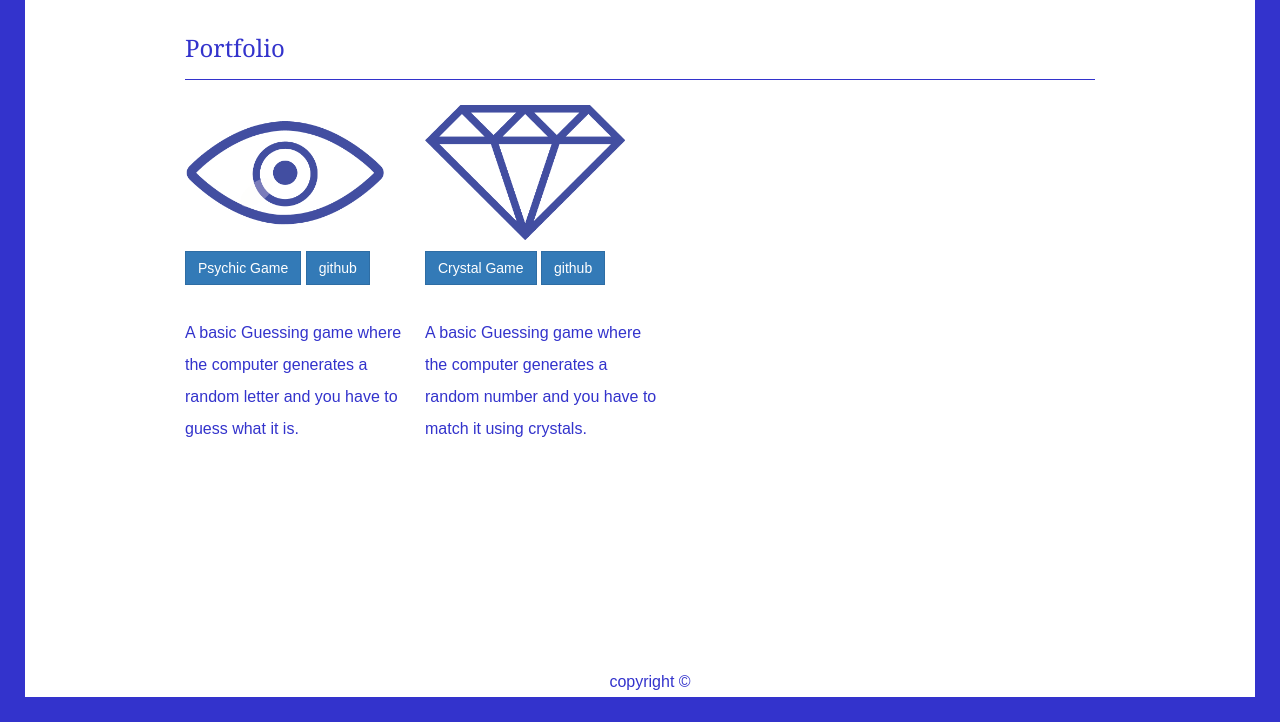
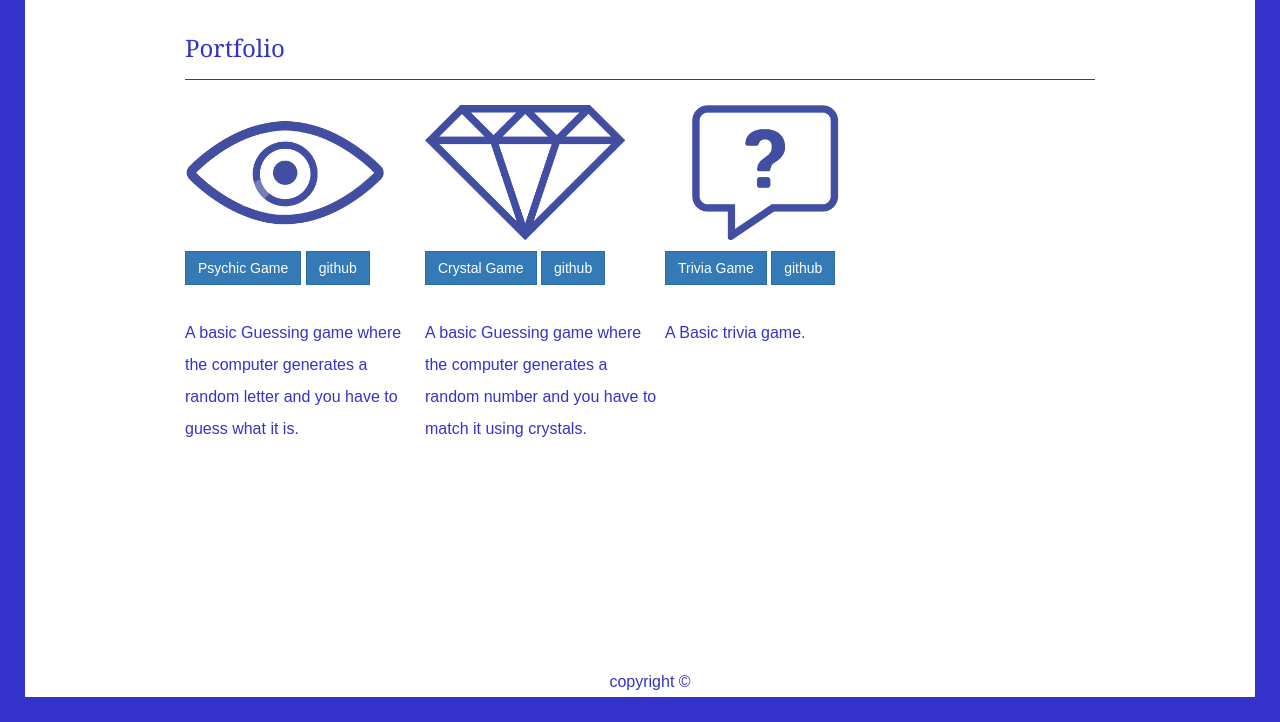
Before and after one commit to greench0/greench0.github.io, a plain HTML site: page index.html in a window 1280 px wide. Shown: the part 78-800 px from the top of the page. Drawn offline with nearby package versions, Linux system fonts and the light colour scheme.

Commit message:
site update + new trivia homework

```diff
--- a/index.html
+++ b/index.html
@@ -30,7 +30,7 @@
     <hr>
 
     <div class="card" style="width: 15rem; float: left;">
-      <img class="card-img-top" src="images/blue-eye.png" alt="Card image cap">
+      <img class="card-img-top" src="images/blue-eye.png" alt="eye">
       <div class="card-body">
   <a href="https://greench0.github.io/Psychic-Game/index.html" class="btn btn-primary">Psychic Game</a>
         <a href="https://github.com/greench0/Psychic-Game" class="btn btn-primary">github</a>
@@ -41,12 +41,24 @@
 
 
     <div class="card" style="width: 15rem; float: left;">
-      <img class="card-img-top" src="images/crystal.png" alt="Card image cap">
+      <img class="card-img-top" src="images/crystal.png" alt="Crystal">
       <div class="card-body">
         <a href="https://greench0.github.io/unit-4-game/" class="btn btn-primary">Crystal Game</a>
         <a href="https://github.com/greench0/unit-4-game" class="btn btn-primary">github</a>
         <h3 class="card-title" style="color:">Crystal Game</h3>
         <p class="card-text">A basic Guessing game where the computer generates a random number and you have to match it using crystals.</p>
+
+      </div>
+    </div>
+
+    <div class="card" style="width: 15rem; float: left;">
+      <img class="card-img-top" src="images/Trivia.png" alt="trivia">
+      <div class="card-body">
+        <a href="https://greench0.github.io/trivia-game/" class="btn btn-primary">Trivia Game</a>
+        <a href="https://github.com/greench0/trivia-game" class="btn btn-primary">github</a>
+        <h3 class="card-title" style="color:">Crystal Game</h3>
+        <p class="card-text">A Basic trivia game.
+        </p>
 
       </div>
     </div>
```
Also changed, not shown: images/trivia.png (added), 1 other file.
